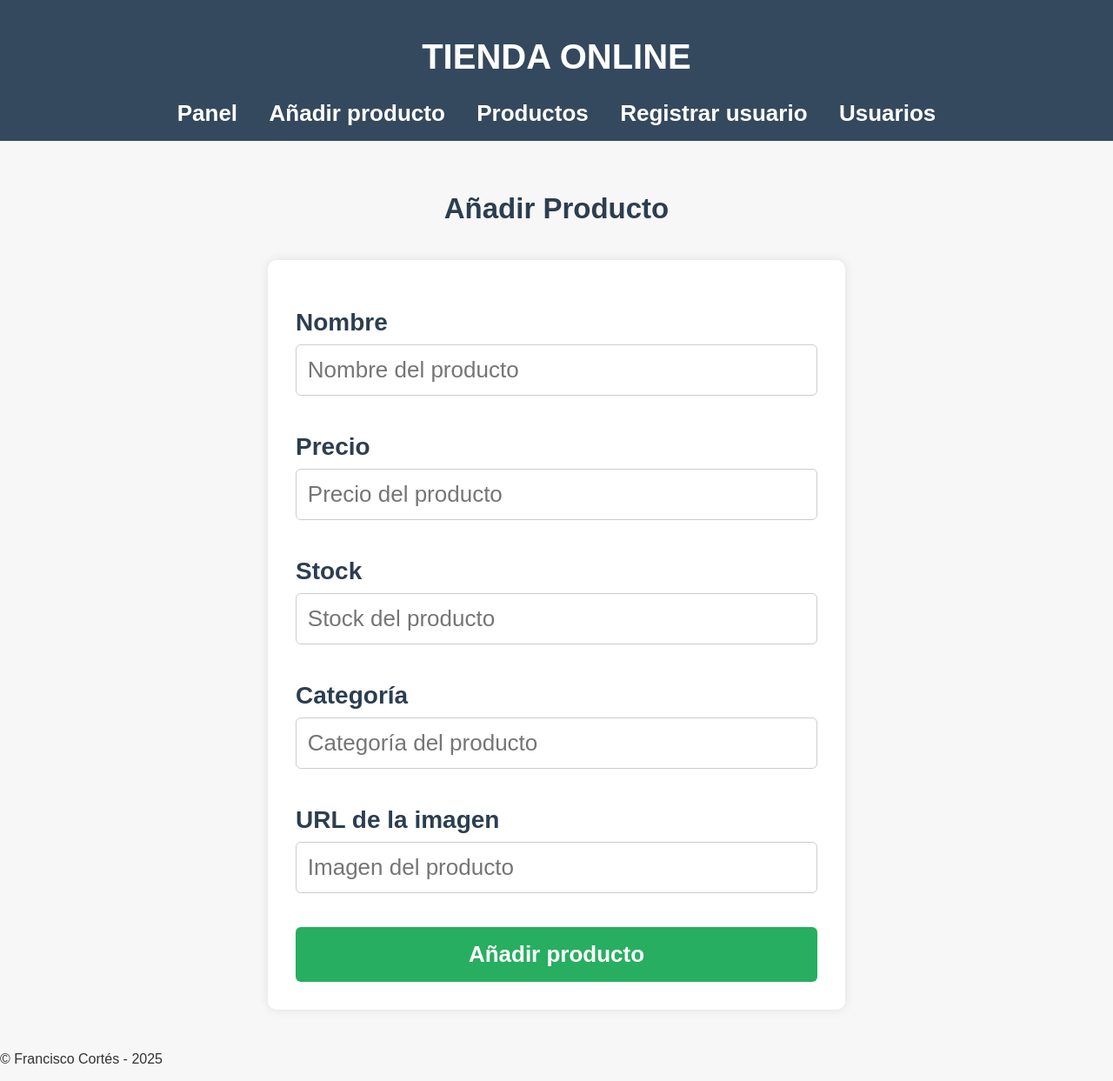
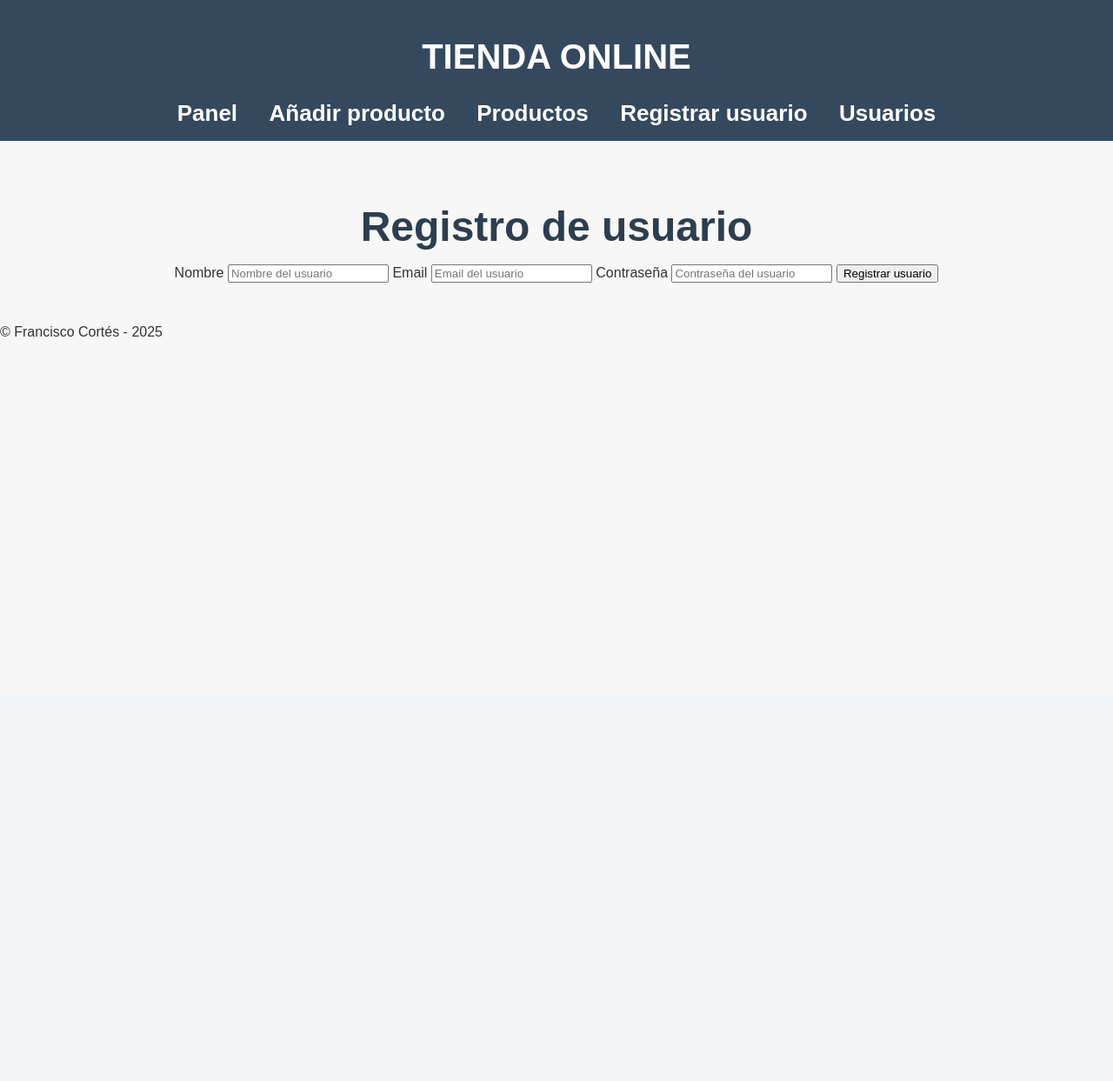
Before and after one commit to fcorcar/TIENDA_ONLINE, a Flask app: page /registrar-usuarios in a window 1280 px wide. Shown: the whole page at 87% size. After the commit the page ends 387 px from the top, so only its background shows below. Run offline with Flask 3, Linux system fonts and the light colour scheme.

Commit message:
Todas las vistas de navegación funcionando, menos panel al 100%

```diff
--- a/app.py
+++ b/app.py
@@ -1,7 +1,8 @@
 from flask import Flask, render_template, request, redirect
 from main import admin
-from datetime import date
+from datetime import date, datetime
 from models.productos import Producto
+from models.usuarios import Usuario
 from models.base_datos import base_datos
 
 app = Flask(__name__)
@@ -46,7 +47,18 @@ def añadir_producto():
 
 @app.route("/productos")
 def productos():
-    listado_productos = base_datos.obtener("productos")
+    listado_productos = []
+
+    for dict in base_datos.obtener("productos"):
+        listado_productos.append(Producto(
+            dict["_id"],
+            dict["nombre"],
+            dict["precio"],
+            dict["stock"],
+            dict["categoria"],
+            dict["imagen"]
+            )
+        )
 
     total_stock = sum(producto.stock for producto in listado_productos)
     return render_template("productos.html", listado_productos=listado_productos, total_stock=total_stock)
@@ -54,7 +66,18 @@ def productos():
 
 @app.route("/productos/<id_producto>")
 def producto_especifico(id_producto):
-    listado_productos = base_datos.obtener("productos")
+    listado_productos = []
+
+    for dict in base_datos.obtener("productos"):
+        listado_productos.append(Producto(
+            dict["_id"],
+            dict["nombre"],
+            dict["precio"],
+            dict["stock"],
+            dict["categoria"],
+            dict["imagen"]
+            )
+        )
 
     for prod in listado_productos:
         if str(prod.id_producto) == id_producto.strip():
@@ -67,31 +90,53 @@ def producto_especifico(id_producto):
 @app.route("/registrar-usuarios", methods=["GET", "POST"])
 def registrar_usuarios():
     if request.method == "POST":
-        producto = Producto(
+        usuario = Usuario(
             0,
             request.form["nombre"],
-            float(request.form["precio"]),
-            int(request.form["stock"]),
-            request.form["categoria"],
-            request.form["url_imagen"]
+            request.form["email"],
+            request.form["contraseña"],
+            datetime.now()
         )
 
-        exito = base_datos.insertar("productos", producto.formato_dict)
+        exito = base_datos.insertar("usuarios", usuario.formato_dict)
         mensaje = ""
 
-        if exito: mensaje = "Producto añadido con éxito."
-        else: mensaje = "El producto no se ha podido añadir."
+        if exito: mensaje = "Usuario registrado con éxito."
+        else: mensaje = "El usuario no se ha podido registrar."
 
-        return render_template("añadir_producto.html", mensaje=mensaje)
+        return render_template("registro_usuarios.html", mensaje=mensaje)
 
-    return render_template("añadir_producto.html")
+    return render_template("registro_usuarios.html")
 
 
 
 
 @app.route("/usuarios")
 def usuarios():
-    return render_template("dashboard.html")
+    listado_usuarios = []
+
+    for dict in base_datos.obtener("usuarios"):
+        listado_usuarios.append(Usuario(
+            dict["_id"],
+            dict["nombre"],
+            dict["email"],
+            dict["contraseña"],
+            dict["fecha_registro"]
+            )
+        )
+
+    usuarios_activos = sum(1 for usuario in listado_usuarios if usuario.estado)
+
+    usuario_top = ""
+    max_pedidos = -1
+
+    for usuario in listado_usuarios:
+        num_pedidos = len(usuario.pedidos)
+        if num_pedidos > max_pedidos:
+            max_pedidos = num_pedidos
+            usuario_top = usuario.nombre
+
+    return render_template("usuarios.html", listado_usuarios=listado_usuarios, usuarios_activos=usuarios_activos, usuario_top=usuario_top)
 
 
 # @app.route("/")
--- a/main.py
+++ b/main.py
@@ -1,5 +1,5 @@
 from models.administrador import Administrador
-from models.clientes import Cliente
+from models.usuarios import Usuario
 from models.base_datos import base_datos
 
 admin = Administrador("Francisco", "TecnoMarket")
--- a/models/productos.py
+++ b/models/productos.py
@@ -59,7 +59,7 @@ class Producto:
 
 
     @property
-    def formato_dict(self):
+    def formato_dict(self): #Eso es lo que se sube a la bd
         return {
             "nombre": self.nombre,
             "precio": self.precio,
--- a/static/css/styles.css
+++ b/static/css/styles.css
@@ -16,7 +16,7 @@ h2, h3 {
     margin-bottom: 0.5rem;
 }
 
-#pag-catalogo h2, #pag-clientes h2, #pag-pedidos h2, #pag-añadir-producto h2 {
+#pag-catalogo h2, #pag-usuarios h2, #pag-pedidos h2, #pag-añadir-producto h2 {
     font-size: 33px;
     margin-bottom: 40px;
 }
@@ -110,15 +110,15 @@ main > div p {
     font-size: 1.1rem;
 }
 
-/* Clientes */
-#contenedor-clientes {
+/* Usuarios */
+#contenedor-usuarios {
     display: flex;
     flex-wrap: wrap;
     justify-content: center;
     gap: 2rem;
 }
 
-.cliente {
+.usuario {
     background-color: #fff;
     padding: 1.5rem;
     border-left: 8px solid #2980b9;
@@ -127,12 +127,12 @@ main > div p {
     box-shadow: 0 0 8px rgba(0,0,0,0.1);
 }
 
-.cliente h3 {
+.usuario h3 {
     font-size: 1.4rem;
     margin-bottom: 0.7rem;
 }
 
-.cliente span {
+.usuario span {
     display: block;
     font-size: 1.05rem;
     color: #555;
@@ -170,7 +170,7 @@ main > div p {
     padding-left: 5px;
 }
 
-.cliente,
+.usuario,
 .pedido {
     flex: 1 1 300px;
     max-width: 360px;
@@ -246,14 +246,14 @@ main > div p {
         margin: 0.5rem 0;
     }
 
-    #contenedor-clientes,
+    #contenedor-usuarios,
     #contenedor-productos,
     #contenedor-pedidos {
         flex-direction: column;
         align-items: center;
     }
 
-    .cliente, .pedido, .producto {
+    .usuario, .pedido, .producto {
         width: 90%;
     }
 
--- a/templates/registro_usuarios.html
+++ b/templates/registro_usuarios.html
@@ -14,26 +14,20 @@
 
     {% else %}
         <div id="pag-añadir-usuario">
-            <h2>Añadir Producto</h2>
+            <h2>Registro de usuario</h2>
             <div id="contenedor-formulario-usuario">
 
                 <form id="formulario-añadir-usuario" method="POST" action="/registrar-usuarios">
                     <label for="nombre">Nombre</label>
-                    <input type="text" name="nombre" id="nombre" placeholder="Nombre del producto" required>
+                    <input type="text" name="nombre" id="nombre" placeholder="Nombre del usuario" required>
 
-                    <label for="precio">Precio</label>
-                    <input type="number" name="precio" id="precio" placeholder="Precio del producto" step="0.01" min="0" required>
+                    <label for="email">Email</label>
+                    <input type="email" name="email" id="email" placeholder="Email del usuario" required>
 
-                    <label for="stock">Stock</label>
-                    <input type="number" name="stock" id="stock" placeholder="Stock del producto" min="0" required>
+                    <label for="contraseña">Contraseña</label>
+                    <input type="password" name="contraseña" id="contraseña" placeholder="Contraseña del usuario" required>
 
-                    <label for="categoria">Categoría</label>
-                    <input type="text" name="categoria" id="categoria" placeholder="Categoría del producto" required>
-
-                    <label for="url_imagen">URL de la imagen</label>
-                    <input type="text" name="url_imagen" id="url_imagen" placeholder="Imagen del producto" required>
-
-                    <input type="submit" id="añadir-producto" value="Añadir producto">
+                    <input type="submit" id="añadir-usuario" value="Registrar usuario">
                 </form>
 
             </div>
```
Also changed, not shown: models/base_datos.py (+1 -14 lines), models/clientes.py (deleted, +0 -53 lines), models/usuarios.py (added, +81 -0 lines), templates/usuarios.html (added, +29 -0 lines).
